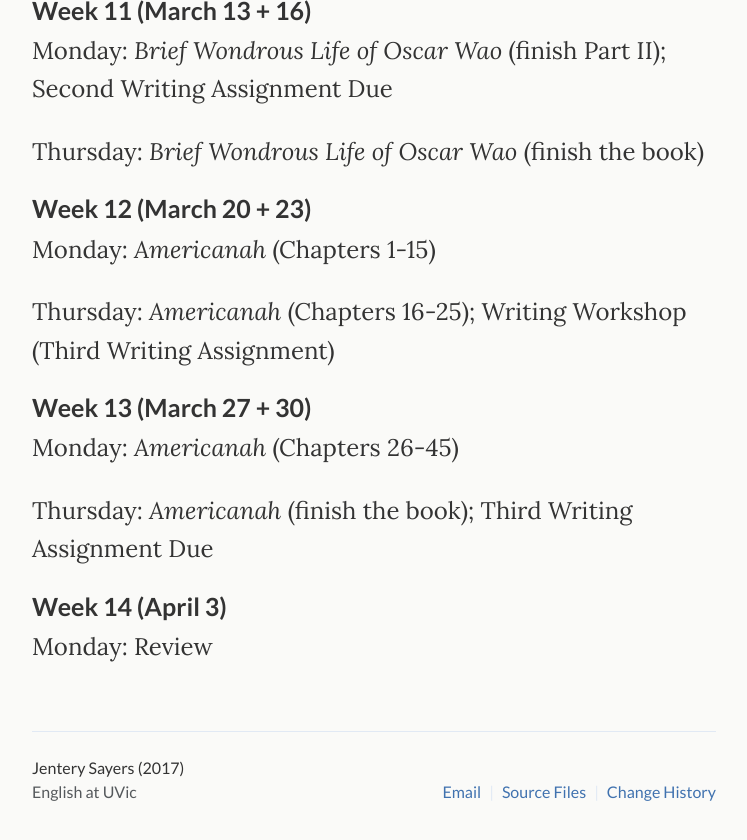
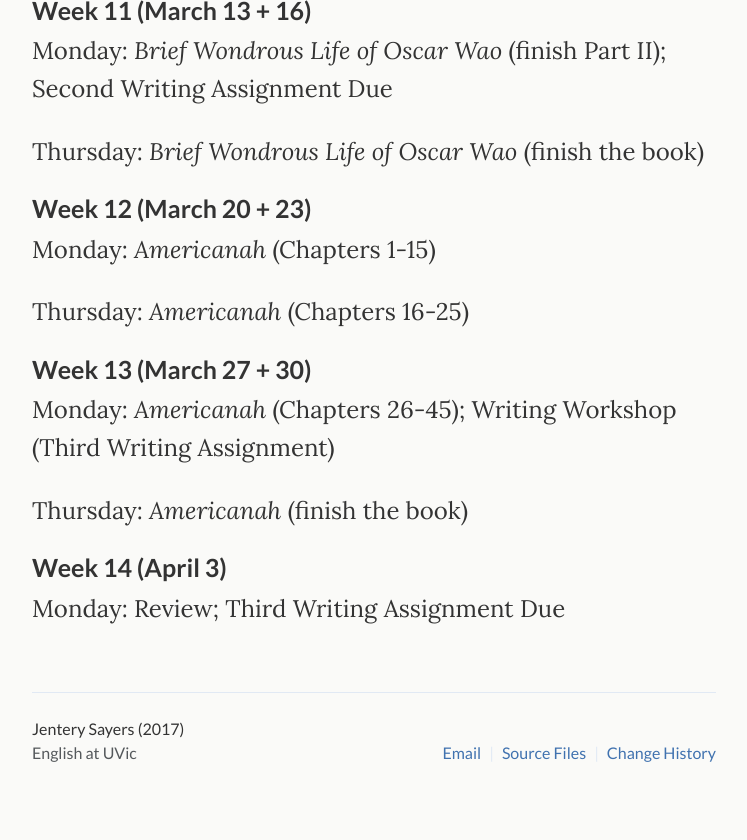
Before and after one commit to jentery/429c, a Jekyll site: the page built from index.md, in a window 1280 px wide and 900 px high, scrolled down 2328 px. Shown: the top 840 px of the window, without its empty margins (266-1013 px from the left). Built offline with Jekyll 4.4.1, drawn with Linux system fonts in a browser that asks for light colours.

```diff
--- a/index.md
+++ b/index.md
@@ -81,15 +81,15 @@ Thursday:	*Brief Wondrous Life of Oscar Wao* (finish the book)
 
 Monday:	*Americanah* (Chapters 1-15)
 
-Thursday: *Americanah* (Chapters 16-25); Writing Workshop (Third Writing Assignment)
+Thursday: *Americanah* (Chapters 16-25)
 
 ### Week 13 (March 27 + 30)
 
-Monday:	*Americanah* (Chapters 26-45)
+Monday:	*Americanah* (Chapters 26-45); Writing Workshop (Third Writing Assignment)
 
-Thursday:	*Americanah* (finish the book); Third Writing Assignment Due
+Thursday:	*Americanah* (finish the book)
 
 ### Week 14 (April 3)
 
-Monday: Review
+Monday: Review; Third Writing Assignment Due
 </div>
```
